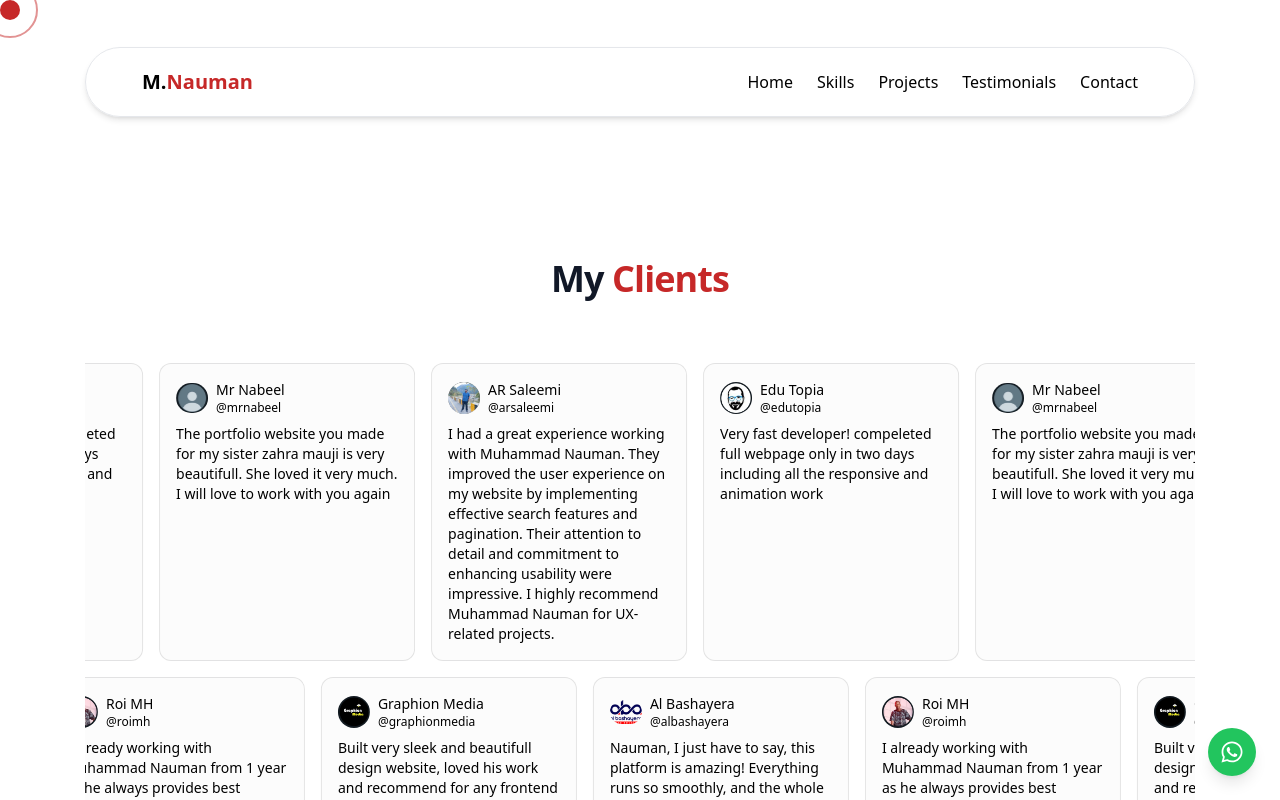
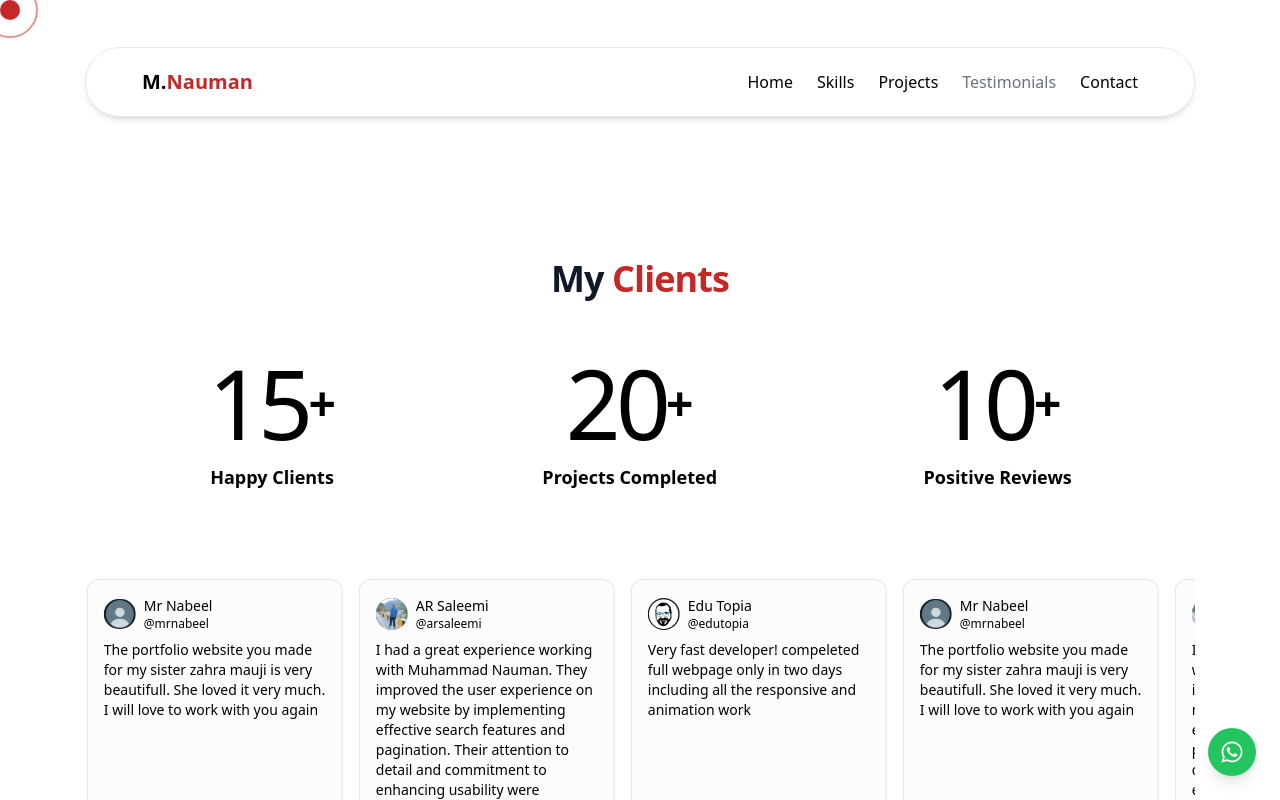
Before and after one commit to nauman331/Latest-Portfolio, a React (Vite) app: page /testimonials in a window 1280 px wide. Shown: the top 800 px of the page. Built offline with nearby package versions, Linux system fonts and the light colour scheme.

Commit message:
navbar enhancement

```diff
--- a/package.json
+++ b/package.json
@@ -14,7 +14,7 @@
     "class-variance-authority": "^0.7.1",
     "clsx": "^2.1.1",
     "lucide-react": "^0.475.0",
-    "motion": "^12.4.5",
+    "motion": "^12.4.10",
     "react": "^19.0.0",
     "react-dom": "^19.0.0",
     "react-icons": "^5.4.0",
--- /dev/null
+++ b/src/components/magicui/number-ticker.tsx
@@ -0,0 +1,63 @@
+"use client";
+
+import { useInView, useMotionValue, useSpring } from "motion/react";
+import { ComponentPropsWithoutRef, useEffect, useRef } from "react";
+
+import { cn } from "@/lib/utils";
+
+interface NumberTickerProps extends ComponentPropsWithoutRef<"span"> {
+  value: number;
+  direction?: "up" | "down";
+  delay?: number; // delay in s
+  decimalPlaces?: number;
+}
+
+export function NumberTicker({
+  value,
+  direction = "up",
+  delay = 0,
+  className,
+  decimalPlaces = 0,
+  ...props
+}: NumberTickerProps) {
+  const ref = useRef<HTMLSpanElement>(null);
+  const motionValue = useMotionValue(direction === "down" ? value : 0);
+  const springValue = useSpring(motionValue, {
+    damping: 60,
+    stiffness: 100,
+  });
+  const isInView = useInView(ref, { once: true, margin: "0px" });
+
+  useEffect(() => {
+    if (isInView) {
+      const timer = setTimeout(() => {
+        motionValue.set(direction === "down" ? 0 : value);
+      }, delay * 1000);
+      return () => clearTimeout(timer);
+    }
+  }, [motionValue, isInView, delay, value, direction]);
+
+  useEffect(
+    () =>
+      springValue.on("change", (latest) => {
+        if (ref.current) {
+          ref.current.textContent = Intl.NumberFormat("en-US", {
+            minimumFractionDigits: decimalPlaces,
+            maximumFractionDigits: decimalPlaces,
+          }).format(Number(latest.toFixed(decimalPlaces)));
+        }
+      }),
+    [springValue, decimalPlaces],
+  );
+
+  return (
+    <span
+      ref={ref}
+      className={cn(
+        "inline-block tabular-nums tracking-wider text-black dark:text-white",
+        className,
+      )}
+      {...props}
+    />
+  );
+}
--- a/src/components/mycomponents/navbar.tsx
+++ b/src/components/mycomponents/navbar.tsx
@@ -1,5 +1,5 @@
 import { useState, useEffect } from "react";
-import { Link } from "react-router-dom";
+import { Link, useLocation } from "react-router-dom";
 import { Menu, X, ArrowUp } from "lucide-react";
 import { ScrollProgress } from "../magicui/scroll-progress";
 import { FaTiktok, FaWhatsapp } from "react-icons/fa";
@@ -9,13 +9,14 @@ const Navbar = () => {
   const [isOpen, setIsOpen] = useState(false);
   const [isScrolled, setIsScrolled] = useState(false);
   const [showScrollTop, setShowScrollTop] = useState(false);
+  const location = useLocation(); // Get current route
 
   const links = [
     { name: "Home", href: "/" },
-    { name: "Skills", href: "skills" },
-    { name: "Projects", href: "projects" },
-    { name: "Testimonials", href: "testimonials" },
-    { name: "Contact", href: "contact" },
+    { name: "Skills", href: "/skills" },
+    { name: "Projects", href: "/projects" },
+    { name: "Testimonials", href: "/testimonials" },
+    { name: "Contact", href: "/contact" },
   ];
 
   useEffect(() => {
@@ -66,7 +67,11 @@ const Navbar = () => {
                 <Link
                   key={item.name}
                   to={item.href}
-                  className="hover:text-red-500 transition-colors"
+                  className={`hover:text-red-500 transition-colors ${
+                    location.pathname === item.href
+                      ? "text-gray-500 pointer-events-none cursor-not-allowed" // Disabled style for active link
+                      : ""
+                  }`}
                 >
                   {item.name}
                 </Link>
@@ -81,42 +86,47 @@ const Navbar = () => {
           </div>
         </nav>
       </div>
+
       {isOpen && (
-        <>
         <div
           className="fixed h-screen p-6 flex items-center justify-center inset-0 bg-black/50 backdrop-blur-md z-40 transition-opacity"
           onClick={() => setIsOpen(false)}
         >
           <div
-              className="relative z-50 bg-white w-full shadow-lg rounded-lg py-6 flex flex-col space-y-4 items-center border border-black/50 transform transition-transform duration-700 ease-out animate-bounce-slide-in"
+            className="relative z-50 bg-white w-full shadow-lg rounded-lg py-6 flex flex-col space-y-4 items-center border border-black/50
+              transform transition-transform duration-700 ease-out animate-slide-down"
           >
             {links.map((item) => (
               <Link
                 key={item.name}
                 to={item.href}
-                  className="hover:text-red-500 transition-colors"
+                className={`hover:text-red-500 transition-colors ${
+                  location.pathname === item.href
+                    ? "text-gray-500 pointer-events-none cursor-not-allowed" // Disable active link
+                    : ""
+                }`}
                 onClick={() => setIsOpen(false)}
               >
                 {item.name}
               </Link>
             ))}
+
             <div className="flex w-full items-center justify-center gap-5 flex-wrap mt-10">
-                <a href='https://github.com/nauman331' className='bg-[#C62828] text-white p-2 rounded-full cursor-pointer'>
+              <a href="https://github.com/nauman331" className="bg-[#C62828] text-white p-2 rounded-full cursor-pointer">
                 <Github />
               </a>
-                <a href='https://www.facebook.com/profile.php?id=100091209582055&mibextid=dZk1I5icssMIZk4L' className='bg-[#C62828] text-white p-2 rounded-full cursor-pointer'>
+              <a href="https://www.facebook.com/profile.php?id=100091209582055&mibextid=dZk1I5icssMIZk4L" className="bg-[#C62828] text-white p-2 rounded-full cursor-pointer">
                 <Facebook />
               </a>
-                <a href='https://www.linkedin.com/in/muhammad-nauman-72a2b2298?utm_source=share&utm_compaign=share_via&utm_content=profile&utm_medium=android_app' className='bg-[#C62828] text-white p-2 rounded-full cursor-pointer'>
+              <a href="https://www.linkedin.com/in/muhammad-nauman-72a2b2298?utm_source=share&utm_compaign=share_via&utm_content=profile&utm_medium=android_app" className="bg-[#C62828] text-white p-2 rounded-full cursor-pointer">
                 <Linkedin />
               </a>
-                <a href='https://www.linkedin.com/in/muhammad-nauman-72a2b2298?utm_source=share&utm_compaign=share_via&utm_content=profile&utm_medium=android_app' className='bg-[#C62828] text-white p-3 rounded-full cursor-pointer'>
+              <a href="https://www.tiktok.com/@naumansoftwareengineer?_t=ZS-8uRvIidEiee&_r=1" className="bg-[#C62828] text-white p-3 rounded-full cursor-pointer">
                 <FaTiktok />
               </a>
             </div>
           </div>
         </div>
-        </>
       )}
 
       {showScrollTop ? (
@@ -141,6 +151,14 @@ const Navbar = () => {
 
       <style>
         {`
+          @keyframes slideDown {
+            0% { opacity: 0; transform: translateY(-50px); }
+            100% { opacity: 1; transform: translateY(0); }
+          }
+          .animate-slide-down {
+            animation: slideDown 0.6s ease-out;
+          }
+
           @keyframes fadeIn {
             0% { opacity: 0; transform: scale(0.9); }
             100% { opacity: 1; transform: scale(1); }
--- a/src/screens/contact.tsx
+++ b/src/screens/contact.tsx
@@ -13,13 +13,15 @@ const Contact = () => {
     >
       {/* Animated Heading */}
       <motion.h2
-        className="text-4xl mt-28 font-bold text-center mb-14 text-gray-900 tracking-tight"
         initial={{ opacity: 0, y: -50 }}
         whileInView={{ opacity: 1, y: 0 }}
-        transition={{ duration: 0.9, delay: 0.2, ease: "easeInOut" }}
+        transition={{ duration: 0.9, delay: 0.2, ease: "easeOut" }}
+        className="text-4xl mt-28 font-bold text-center mb-14 text-gray-900 tracking-tight"
+        aria-label="Testimonials from my Clients"
       >
-        Contact <span className="text-[#C62828]">Me</span>
+        My <span className="text-[#C62828]">Contacts</span>
       </motion.h2>
+
 
       {/* Contact Section Layout */}
       <motion.div
--- a/src/screens/testinomials.tsx
+++ b/src/screens/testinomials.tsx
@@ -2,6 +2,7 @@ import { cn } from "@/lib/utils";
 import { Marquee } from "@/components/magicui/marquee";
 import { reviews } from "@/utils/exports";
 import { motion } from "motion/react";
+import { NumberTicker } from "@/components/magicui/number-ticker";
 
 const firstRow = reviews.slice(0, reviews.length / 2);
 const secondRow = reviews.slice(reviews.length / 2);
@@ -47,12 +48,36 @@ const Testinomials = () => {
       <motion.h2
         initial={{ opacity: 0, y: -50 }}
         whileInView={{ opacity: 1, y: 0 }}
-       transition={{ duration: 0.9, delay: 0.2, ease: "easeInOut" }}
-       className="text-4xl mt-28 font-bold text-center mb-14 text-gray-900 tracking-tight">
+        transition={{ duration: 0.9, delay: 0.2, ease: "easeOut" }}
+        className="text-4xl mt-28 font-bold text-center mb-14 text-gray-900 tracking-tight"
+        aria-label="Testimonials from my Clients"
+      >
         My <span className="text-[#C62828]">Clients</span>
       </motion.h2>
+
+      <div className="flex w-full items-center justify-around flex-wrap mb-20 px-5">
+        {[
+          { label: "Happy Clients", value: 15 },
+          { label: "Projects Completed", value: 20 },
+          { label: "Positive Reviews", value: 10 },
+        ].map((item, index) => (
+          <div key={index} className="flex items-center justify-center gap-3 flex-col">
+            <div className="flex items-center">
+              <NumberTicker
+                value={item.value}
+                className="whitespace-pre-wrap text-8xl font-medium tracking-tighter text-black dark:text-white"
+                aria-label={item.label}
+              />
+              <span className="text-5xl font-bold text-black dark:text-white">+</span>
+            </div>
+            <p className="text-lg font-semibold dark:text-gray-300">{item.label}</p>
+          </div>
+        ))}
+      </div>
+
+
       <div className="relative flex w-full flex-col items-center justify-center overflow-hidden">
-      <Marquee pauseOnHover className="[--duration:20s]">
+        <Marquee pauseOnHover className="[--duration:15s]">
           {firstRow.map((review) => (
             <ReviewCard key={review.username} {...review} />
           ))}
--- a/src/utils/exports.tsx
+++ b/src/utils/exports.tsx
@@ -174,7 +174,7 @@ export const reviews = [
   {
     name: "Al Bashayera",
     username: "@albashayera",
-    body: "Nauman, I just have to say, this platform is amazing! Everything runs so smoothly, and the whole bidding process feels effortless. It’s super easy to use, and the design looks really professional. I can tell a lot of effort went into this. Honestly, great job—this feels like a high-quality auction site!",
+    body: "Nauman, I just have to say, you have done great job! Every functionality I told works perfectally, and the whole bidding process feels effortless. It’s super easy to use, and the design looks really professional. I can tell a lot of effort went into this. Honestly, great job—this feels like a high-quality auction site!",
     img: client6
   },
 ];
```
Also changed, not shown: src/screens/projects.tsx (+5 -3 lines), src/screens/skills.tsx (+7 -5 lines), 1 other file (tests, documents, lock files or other folders). Lines whose indentation alone changed are shown as unchanged.
